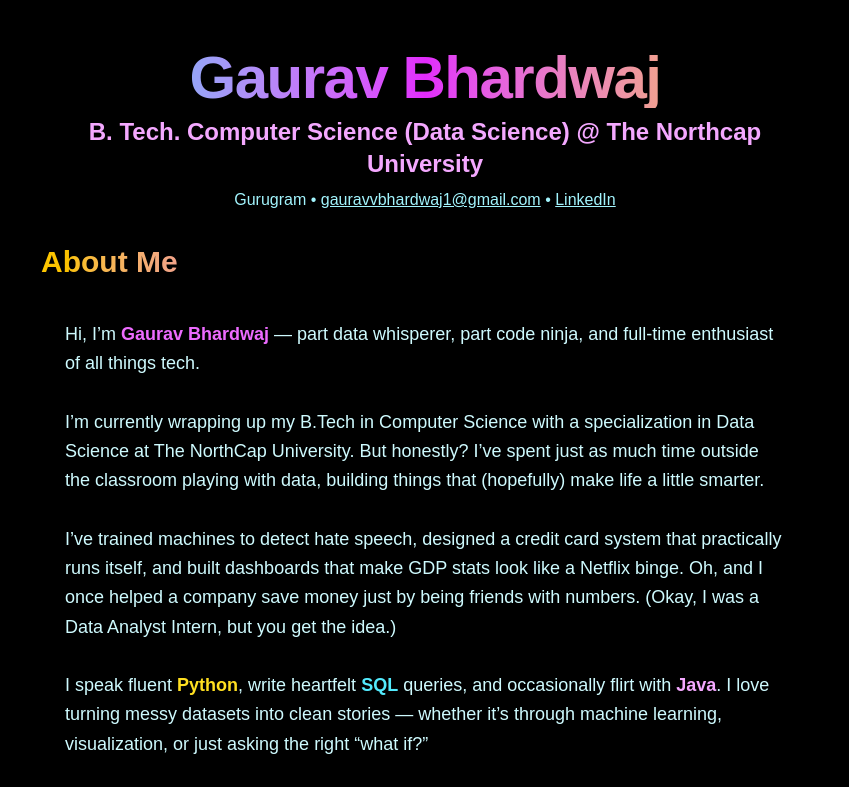
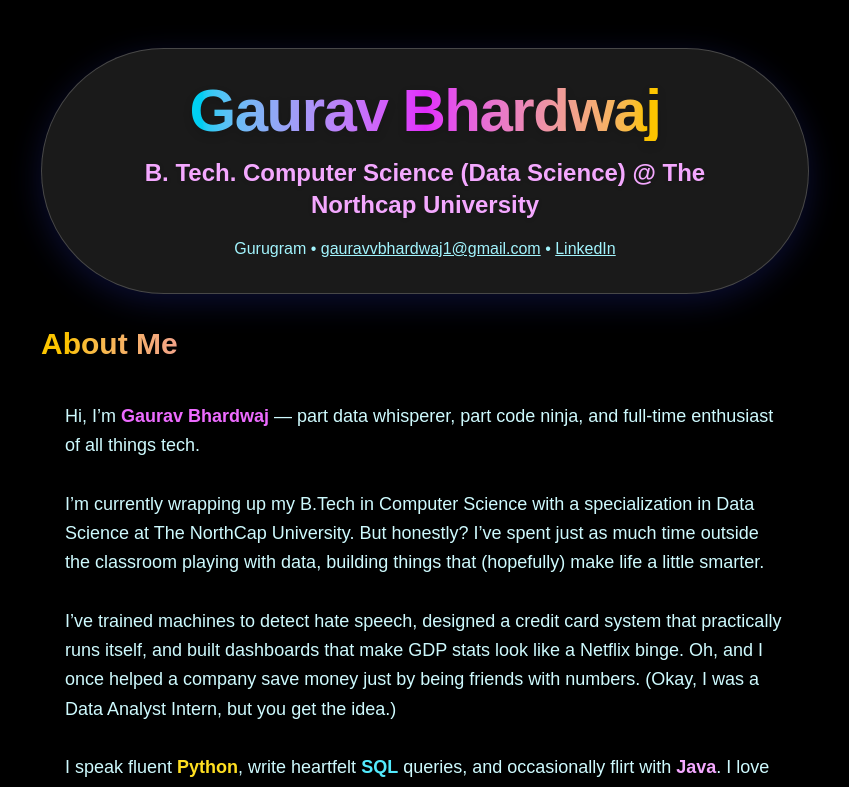
Before and after one commit to Gaurav-Bhardwajj/Gaurav-Bhardwajj.github.io, a Next.js app: page / in a window 1280 px wide. Shown: the top 787 px of the page, without its empty margins (215-1064 px from the left). Built offline with nearby package versions, Linux system fonts and the light colour scheme.

Commit message:
feat: floating semi-transparent bubble for heading section

```diff
--- a/src/app/page.tsx
+++ b/src/app/page.tsx
@@ -7,6 +7,8 @@ export default function Home() {
       <ParticleNetwork />
       <div className="relative z-10 w-full flex flex-col items-center p-6 sm:p-12">
         <header className="w-full max-w-3xl mx-auto text-center mb-8">
+          <div className="mx-auto flex justify-center">
+            <div className="backdrop-blur-md bg-white/10 border border-white/20 shadow-2xl rounded-full px-8 py-6 sm:px-12 sm:py-8 flex flex-col items-center gap-2 transition-all duration-300 hover:bg-white/20 hover:shadow-fuchsia-400/30 hover:scale-105" style={{boxShadow: '0 8px 32px 0 rgba(31, 38, 135, 0.37)'}}>
               <h1 className="text-5xl sm:text-6xl font-extrabold mb-2 tracking-tight bg-gradient-to-r from-cyan-400 via-fuchsia-500 to-yellow-400 text-transparent bg-clip-text drop-shadow-lg">
                 Gaurav Bhardwaj
               </h1>
@@ -16,7 +18,7 @@ export default function Home() {
               <p className="text-md text-cyan-200">
                 Gurugram •{' '}
                 <a
-              href="mailto:gaurav26bhardwaj62@gmail.com"
+                  href="mailto:gauravvbhardwaj1@gmail.com"
                   className="underline hover:text-yellow-400"
                 >
                   gauravvbhardwaj1@gmail.com
@@ -31,6 +33,8 @@ export default function Home() {
                   LinkedIn
                 </a>
               </p>
+            </div>
+          </div>
         </header>
 
         <section className="w-full max-w-3xl mx-auto mb-12">
```
Lines whose indentation alone changed are shown as unchanged.
